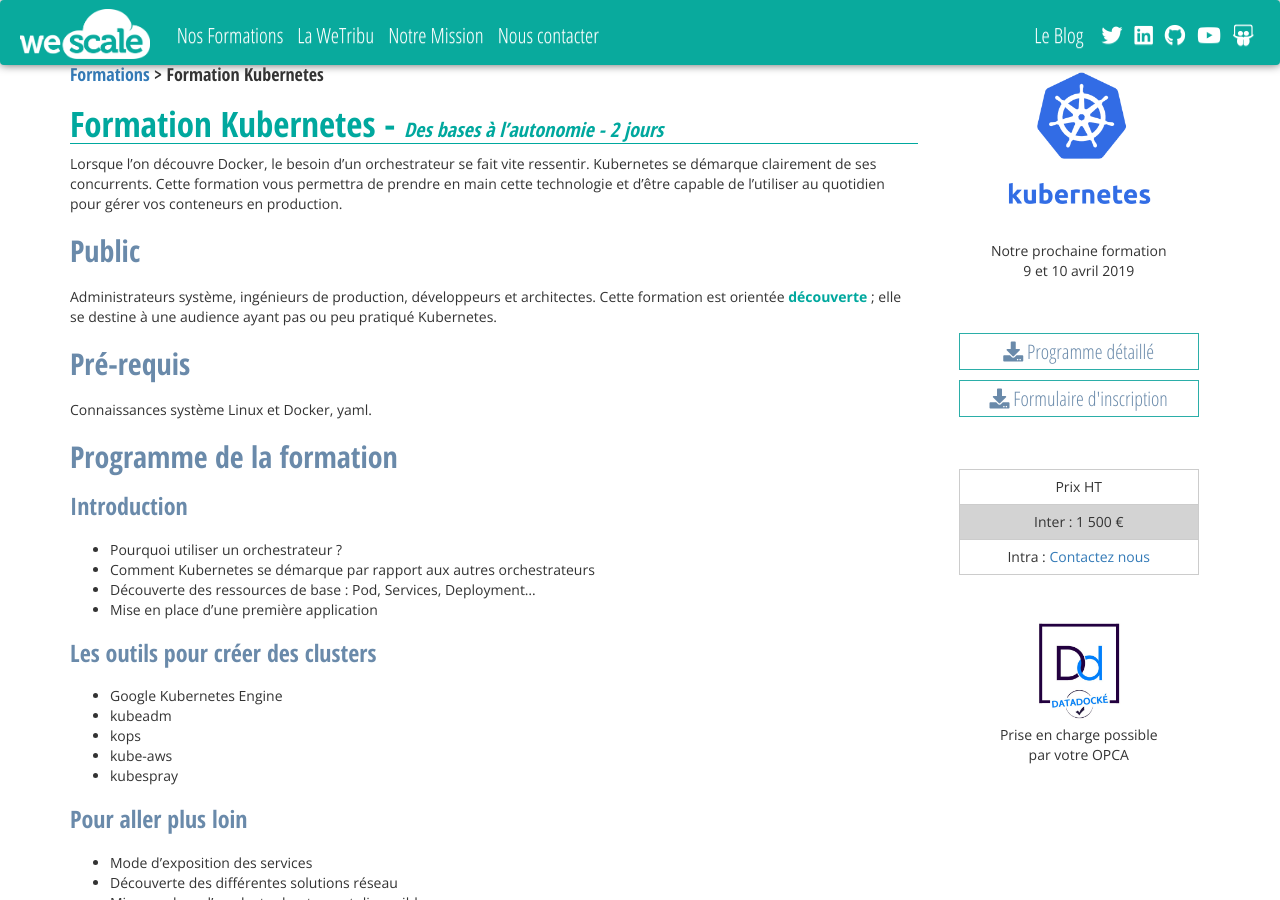
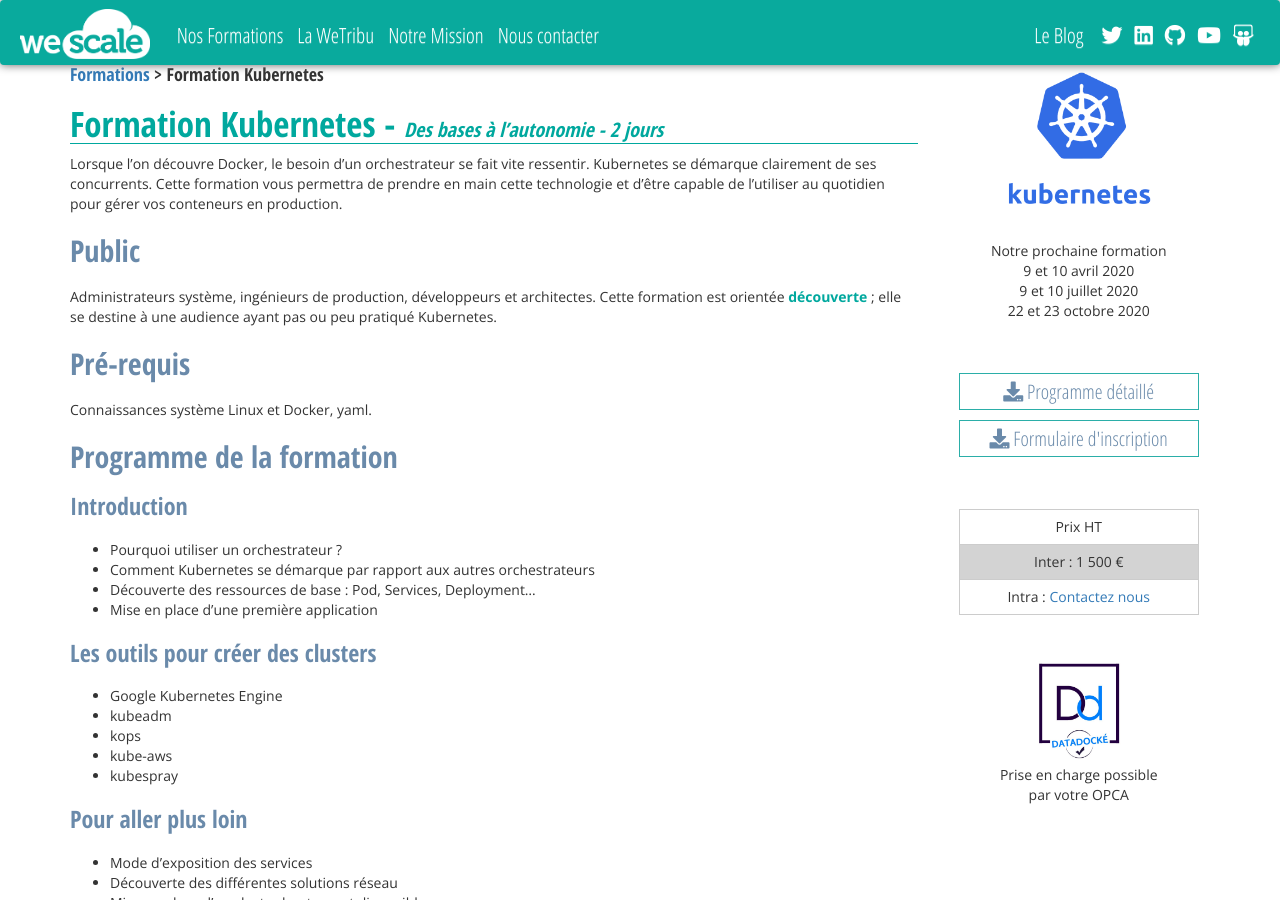
Before and after one commit to wescale/wescale-site, a Jekyll site: the page built from _formations/Formation-Kubernetes.md, in a window 1280 px wide and 900 px high. Built offline with Jekyll 4.4.1, drawn with Linux system fonts in a browser that asks for light colours; nearby versions of some CDN libraries; comment, search, counter and statistics services are not loaded.

Commit message:
Update Formation-Kubernetes.md

```diff
--- a/_formations/Formation-Kubernetes.md
+++ b/_formations/Formation-Kubernetes.md
@@ -12,7 +12,9 @@
 formateur_img: /images/wewes/carre-sebastien-lavayssiere.jpg
 subtitle: |
     Notre prochaine formation<br>
-    9 et 10 avril 2019
+    9 et 10 avril 2020<br>
+    9 et 10 juillet 2020<br>
+    22 et 23 octobre 2020<br>
 pdf: /pdf/Training-Kubernetes.pdf
 pdf: /pdf/Programme-de-formation-Kubernetes.pdf
 duree: 2 jours
```
